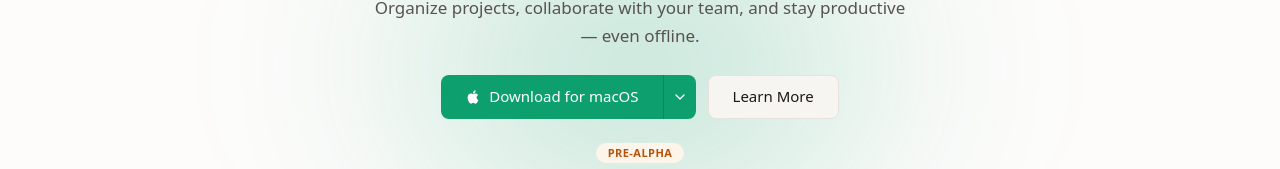
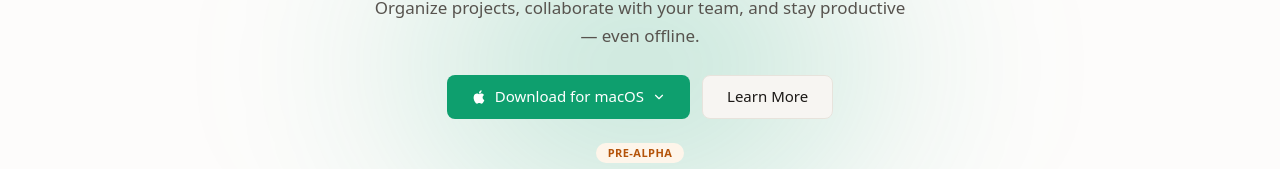
Before and after one commit to alvaro347/tassku-web, a React (Vite) app: page / in a window 1280 px wide. Shown: the part 312-481 px from the top of the page. Built offline with nearby package versions, Linux system fonts and the light colour scheme.

Commit message:
fix: full-width download trigger, green dropdown, version info
Whole button toggles platform menu instead of split chevron.
Dropdown uses accent green background matching the button.
Menu items show version and pre-alpha label.

```diff
--- a/src/components/Hero/Hero.module.css
+++ b/src/components/Hero/Hero.module.css
@@ -73,42 +73,46 @@
 .downloadGroup {
     position: relative;
     display: inline-flex;
-    align-items: stretch;
 }
 
-.downloadLink {
-    display: inline-flex;
-}
-
-.downloadLink button {
-    border-top-right-radius: 0;
-    border-bottom-right-radius: 0;
-}
-
-.downloadChevron {
+.downloadTrigger {
     display: inline-flex;
     align-items: center;
     justify-content: center;
-    padding: 0 var(--space-sm);
+    gap: var(--space-sm);
+    height: 44px;
+    padding: 0 var(--space-xl);
+    font-family: var(--font-sans);
+    font-size: var(--text-base);
+    font-weight: var(--weight-medium);
+    white-space: nowrap;
+    user-select: none;
+    border-radius: var(--radius-md);
     background-color: var(--color-accent);
     color: var(--color-text-on-accent);
-    border-left: 1px solid var(--color-accent-hover);
-    border-top-right-radius: var(--radius-md);
-    border-bottom-right-radius: var(--radius-md);
     transition: background-color var(--duration-fast) var(--easing-standard);
+    cursor: pointer;
 
     &:hover {
         background-color: var(--color-accent-hover);
     }
+
+    &:active {
+        transform: scale(0.98);
+    }
+}
+
+.chevronOpen {
+    transform: rotate(180deg);
 }
 
 .platformMenu {
     position: absolute;
     top: calc(100% + var(--space-sm));
     left: 0;
-    right: 0;
-    background-color: var(--color-surface-elevated);
-    border: 1px solid var(--color-border);
+    min-width: 100%;
+    background-color: var(--color-accent);
+    border: 1px solid var(--color-accent-hover);
     border-radius: var(--radius-md);
     box-shadow: var(--shadow-lg);
     overflow: hidden;
@@ -118,16 +122,30 @@
 .platformItem {
     display: flex;
     align-items: center;
-    gap: var(--space-sm);
+    gap: var(--space-md);
     padding: var(--space-md) var(--space-lg);
-    font-size: var(--text-sm);
-    font-weight: var(--weight-medium);
-    color: var(--color-text);
+    color: var(--color-text-on-accent);
     transition: background-color var(--duration-fast) var(--easing-standard);
 
     &:hover {
-        background-color: var(--color-surface-hover);
+        background-color: var(--color-accent-hover);
     }
+}
+
+.platformInfo {
+    display: flex;
+    flex-direction: column;
+    align-items: flex-start;
+}
+
+.platformName {
+    font-size: var(--text-sm);
+    font-weight: var(--weight-semibold);
+}
+
+.platformVersion {
+    font-size: var(--text-xs);
+    opacity: 0.75;
 }
 
 .preAlpha {
--- a/src/components/Hero/Hero.tsx
+++ b/src/components/Hero/Hero.tsx
@@ -9,6 +9,7 @@ const RELEASE_URL = 'https://github.com/alvaro347/tassku-releases/releases/tag/v
 const PLATFORMS = [
     {
         name: 'macOS',
+        version: 'v0.1 — pre-alpha',
         icon: (
             <svg width="16" height="16" viewBox="0 0 24 24" fill="currentColor" aria-hidden="true">
                 <path d="M18.71 19.5c-.83 1.24-1.71 2.45-3.05 2.47-1.34.03-1.77-.79-3.29-.79-1.53 0-2 .77-3.27.82-1.31.05-2.3-1.32-3.14-2.53C4.25 17 2.94 12.45 4.7 9.39c.87-1.52 2.43-2.48 4.12-2.51 1.28-.02 2.5.87 3.29.87.78 0 2.26-1.07 3.8-.91.65.03 2.47.26 3.64 1.98-.09.06-2.17 1.28-2.15 3.81.03 3.02 2.65 4.03 2.68 4.04-.03.07-.42 1.44-1.38 2.83M13 3.5c.73-.83 1.94-1.46 2.94-1.5.13 1.17-.34 2.35-1.04 3.19-.69.85-1.83 1.51-2.95 1.42-.15-1.15.41-2.35 1.05-3.11z" />
@@ -50,24 +51,15 @@ function Hero() {
                 </p>
                 <div className={styles.actions}>
                     <div className={styles.downloadGroup} ref={menuRef}>
-                        <a
-                            href={current.url}
-                            target="_blank"
-                            rel="noopener noreferrer"
-                            className={styles.downloadLink}
-                        >
-                            <Button variant="primary" size="lg">
-                                {current.icon}
-                                Download for {current.name}
-                            </Button>
-                        </a>
                         <button
-                            className={styles.downloadChevron}
+                            className={styles.downloadTrigger}
                             onClick={() => setMenuOpen(!menuOpen)}
-                            aria-label="Select platform"
+                            aria-label="Select platform to download"
                             aria-expanded={menuOpen}
                         >
-                            <ChevronDown size={16} />
+                            {current.icon}
+                            Download for {current.name}
+                            <ChevronDown size={14} className={menuOpen ? styles.chevronOpen : ''} />
                         </button>
                         {menuOpen && (
                             <div className={styles.platformMenu}>
@@ -81,7 +73,10 @@ function Hero() {
                                         onClick={() => setMenuOpen(false)}
                                     >
                                         {p.icon}
-                                        <span>{p.name}</span>
+                                        <div className={styles.platformInfo}>
+                                            <span className={styles.platformName}>{p.name}</span>
+                                            <span className={styles.platformVersion}>{p.version}</span>
+                                        </div>
                                     </a>
                                 ))}
                             </div>
```
